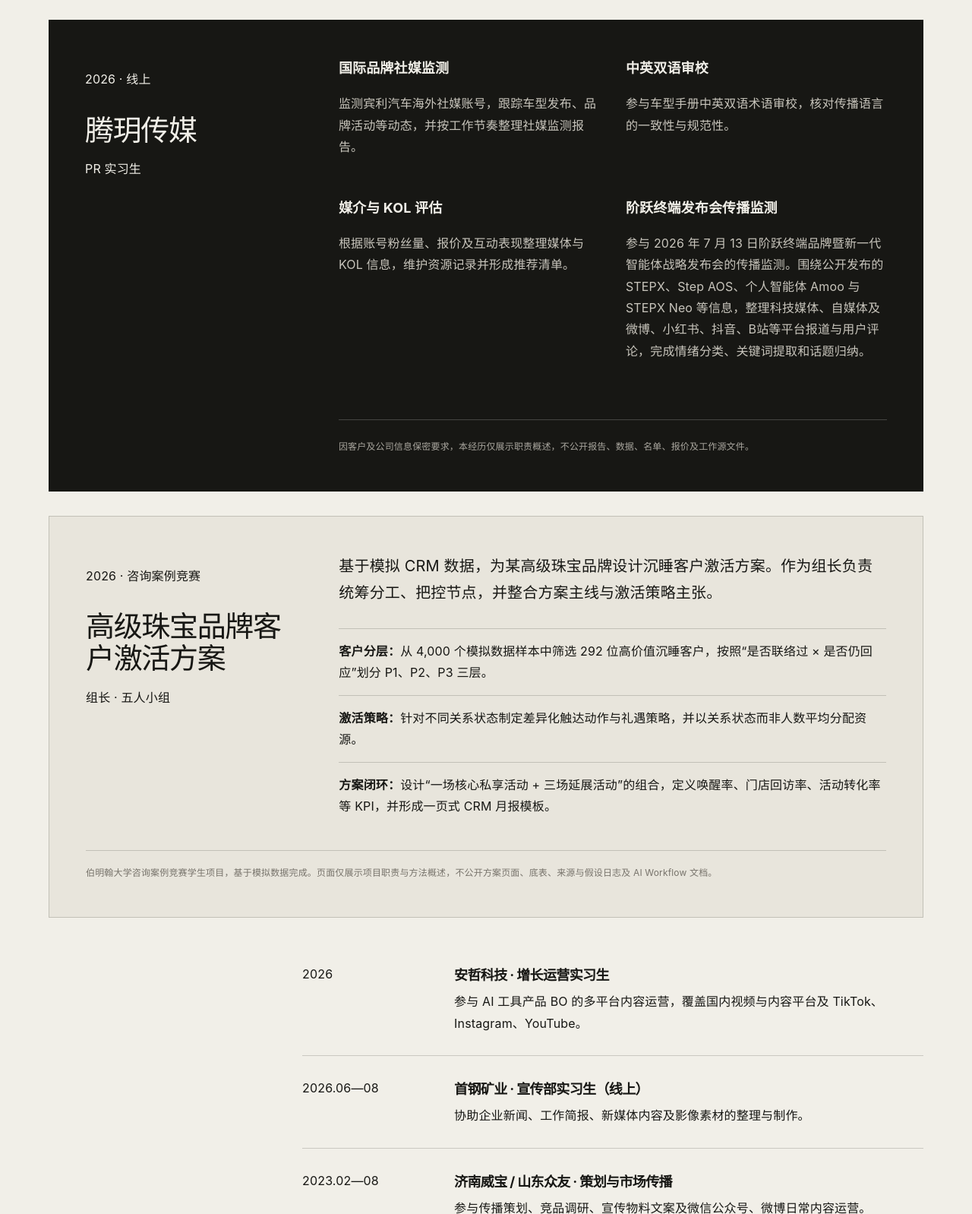
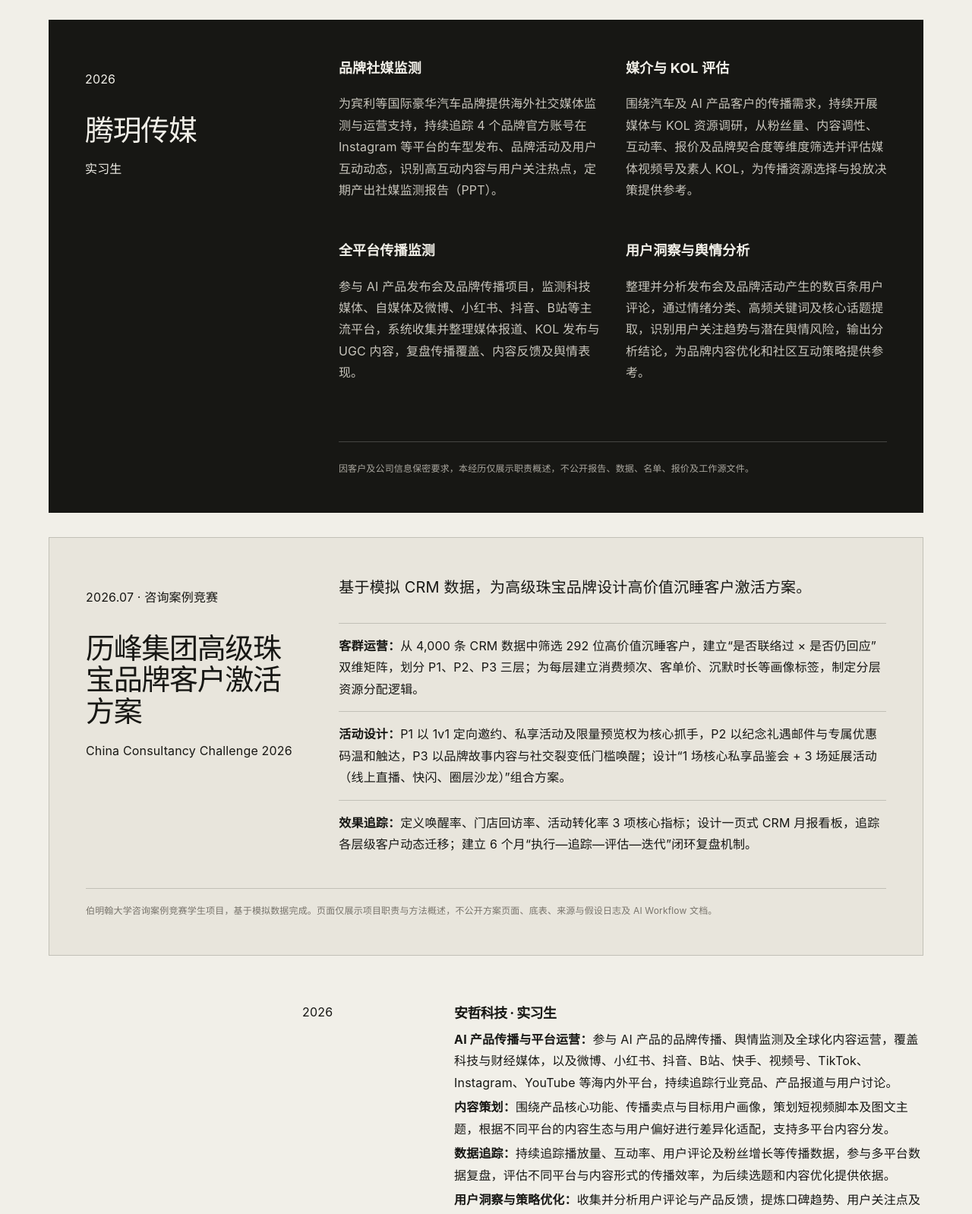
Before and after one commit to freyahao503-tech/freya-portfolio, a plain HTML site: page index.html in a window 1280 px wide. Shown: the part 1780-3378 px from the top of the page at 76% size. Drawn offline with Linux system fonts and the light colour scheme.

Commit message:
Add files via upload

```diff
--- a/index.html
+++ b/index.html
@@ -39,36 +39,36 @@
     <section id="experience" class="section experience">
       <div class="section-heading reveal"><p class="section-index">02 / EXPERIENCE</p><h2>实习与项目经历</h2><p>品牌公关、内容增长、企业宣传、文旅推广与电影宣发。</p></div>
       <article class="featured-experience reveal">
-        <div class="experience-meta"><p>2026 · 线上</p><h3>腾玥传媒</h3><p>PR 实习生</p></div>
+        <div class="experience-meta"><p>2026</p><h3>腾玥传媒</h3><p>实习生</p></div>
         <div class="experience-body">
-          <div><strong>国际品牌社媒监测</strong><p>监测宾利汽车海外社媒账号，跟踪车型发布、品牌活动等动态，并按工作节奏整理社媒监测报告。</p></div>
-          <div><strong>中英双语审校</strong><p>参与车型手册中英双语术语审校，核对传播语言的一致性与规范性。</p></div>
-          <div><strong>媒介与 KOL 评估</strong><p>根据账号粉丝量、报价及互动表现整理媒体与 KOL 信息，维护资源记录并形成推荐清单。</p></div>
-          <div><strong>阶跃终端发布会传播监测</strong><p>参与 2026 年 7 月 13 日阶跃终端品牌暨新一代智能体战略发布会的传播监测。围绕公开发布的 STEPX、Step AOS、个人智能体 Amoo 与 STEPX Neo 等信息，整理科技媒体、自媒体及微博、小红书、抖音、B站等平台报道与用户评论，完成情绪分类、关键词提取和话题归纳。</p></div>
+          <div><strong>品牌社媒监测</strong><p>为宾利等国际豪华汽车品牌提供海外社交媒体监测与运营支持，持续追踪 4 个品牌官方账号在 Instagram 等平台的车型发布、品牌活动及用户互动动态，识别高互动内容与用户关注热点，定期产出社媒监测报告（PPT）。</p></div>
+          <div><strong>媒介与 KOL 评估</strong><p>围绕汽车及 AI 产品客户的传播需求，持续开展媒体与 KOL 资源调研，从粉丝量、内容调性、互动率、报价及品牌契合度等维度筛选并评估媒体视频号及素人 KOL，为传播资源选择与投放决策提供参考。</p></div>
+          <div><strong>全平台传播监测</strong><p>参与 AI 产品发布会及品牌传播项目，监测科技媒体、自媒体及微博、小红书、抖音、B站等主流平台，系统收集并整理媒体报道、KOL 发布与 UGC 内容，复盘传播覆盖、内容反馈及舆情表现。</p></div>
+          <div><strong>用户洞察与舆情分析</strong><p>整理并分析发布会及品牌活动产生的数百条用户评论，通过情绪分类、高频关键词及核心话题提取，识别用户关注趋势与潜在舆情风险，输出分析结论，为品牌内容优化和社区互动策略提供参考。</p></div>
         </div>
         <p class="confidential-note">因客户及公司信息保密要求，本经历仅展示职责概述，不公开报告、数据、名单、报价及工作源文件。</p>
       </article>
       <article class="catalyst-project reveal">
         <div class="catalyst-heading">
           <div class="experience-meta">
-            <p>2026 · 咨询案例竞赛</p>
-            <h3>高级珠宝品牌客户激活方案</h3>
-            <p>组长 · 五人小组</p>
+            <p>2026.07 · 咨询案例竞赛</p>
+            <h3>历峰集团高级珠宝品牌客户激活方案</h3>
+            <p>China Consultancy Challenge 2026</p>
           </div>
           <div class="catalyst-summary">
-            <p>基于模拟 CRM 数据，为某高级珠宝品牌设计沉睡客户激活方案。作为组长负责统筹分工、把控节点，并整合方案主线与激活策略主张。</p>
+            <p>基于模拟 CRM 数据，为高级珠宝品牌设计高价值沉睡客户激活方案。</p>
             <ul>
-              <li><strong>客户分层：</strong>从 4,000 个模拟数据样本中筛选 292 位高价值沉睡客户，按照“是否联络过 × 是否仍回应”划分 P1、P2、P3 三层。</li>
-              <li><strong>激活策略：</strong>针对不同关系状态制定差异化触达动作与礼遇策略，并以关系状态而非人数平均分配资源。</li>
-              <li><strong>方案闭环：</strong>设计“一场核心私享活动 + 三场延展活动”的组合，定义唤醒率、门店回访率、活动转化率等 KPI，并形成一页式 CRM 月报模板。</li>
+              <li><strong>客群运营：</strong>从 4,000 条 CRM 数据中筛选 292 位高价值沉睡客户，建立“是否联络过 × 是否仍回应”双维矩阵，划分 P1、P2、P3 三层；为每层建立消费频次、客单价、沉默时长等画像标签，制定分层资源分配逻辑。</li>
+              <li><strong>活动设计：</strong>P1 以 1v1 定向邀约、私享活动及限量预览权为核心抓手，P2 以纪念礼遇邮件与专属优惠码温和触达，P3 以品牌故事内容与社交裂变低门槛唤醒；设计“1 场核心私享品鉴会 + 3 场延展活动（线上直播、快闪、圈层沙龙）”组合方案。</li>
+              <li><strong>效果追踪：</strong>定义唤醒率、门店回访率、活动转化率 3 项核心指标；设计一页式 CRM 月报看板，追踪各层级客户动态迁移；建立 6 个月“执行—追踪—评估—迭代”闭环复盘机制。</li>
             </ul>
           </div>
         </div>
         <p class="catalyst-note">伯明翰大学咨询案例竞赛学生项目，基于模拟数据完成。页面仅展示项目职责与方法概述，不公开方案页面、底表、来源与假设日志及 AI Workflow 文档。</p>
       </article>
       <div class="timeline reveal">
-        <article><time>2026</time><div><h3>安哲科技 · 增长运营实习生</h3><p>参与 AI 工具产品 BO 的多平台内容运营，覆盖国内视频与内容平台及 TikTok、Instagram、YouTube。</p></div></article>
-        <article><time>2026.06—08</time><div><h3>首钢矿业 · 宣传部实习生（线上）</h3><p>协助企业新闻、工作简报、新媒体内容及影像素材的整理与制作。</p></div></article>
+        <article><time>2026</time><div><h3>安哲科技 · 实习生</h3><p><strong>AI 产品传播与平台运营：</strong>参与 AI 产品的品牌传播、舆情监测及全球化内容运营，覆盖科技与财经媒体，以及微博、小红书、抖音、B站、快手、视频号、TikTok、Instagram、YouTube 等海内外平台，持续追踪行业竞品、产品报道与用户讨论。</p><p><strong>内容策划：</strong>围绕产品核心功能、传播卖点与目标用户画像，策划短视频脚本及图文主题，根据不同平台的内容生态与用户偏好进行差异化适配，支持多平台内容分发。</p><p><strong>数据追踪：</strong>持续追踪播放量、互动率、用户评论及粉丝增长等传播数据，参与多平台数据复盘，评估不同平台与内容形式的传播效率，为后续选题和内容优化提供依据。</p><p><strong>用户洞察与策略优化：</strong>收集并分析用户评论与产品反馈，提炼口碑趋势、用户关注点及潜在舆情风险，参与内容策略复盘与迭代，为品牌传播优化及产品运营调整提供参考。</p></div></article>
+        <article><time>2026.06—08</time><div><h3>首钢矿业 · 宣传部实习生（线上）</h3><p><strong>新闻采写：</strong>协助宣传部完成企业新闻稿、工作简报及活动通讯的采写与校对，围绕公司生产经营节点及“铁源文化”建设、智能矿山建设进展等企业文化主题，策划对内对外图文内容。</p><p><strong>媒体运营：</strong>参与企业官方微信公众号的内容策划、排版、发布及日常维护，围绕马城铁矿建设、无人驾驶矿卡等重大工程与技术创新成果，以及一线生产动态进行选题与内容发布。</p></div></article>
         <article><time>2023.02—08</time><div><h3>济南威宝 / 山东众友 · 策划与市场传播</h3><p>参与传播策划、竞品调研、宣传物料文案及微信公众号、微博日常内容运营。</p></div></article>
         <article><time>2022.05—06</time><div><h3>青岛黄岛区文旅局 · 区域文旅抖音推广</h3><p>负责文旅宣传抖音短视频后期制作，根据平台内容特点调整视频节奏、字幕与 BGM。</p></div></article>
         <article><time>2023.01—02</time><div><h3>《流浪地球2》东方影都 · 短视频宣发</h3><p>参与上映期短视频内容策划与后期制作，协助输出适配抖音、微信的横竖屏宣传素材。</p></div></article>
```
